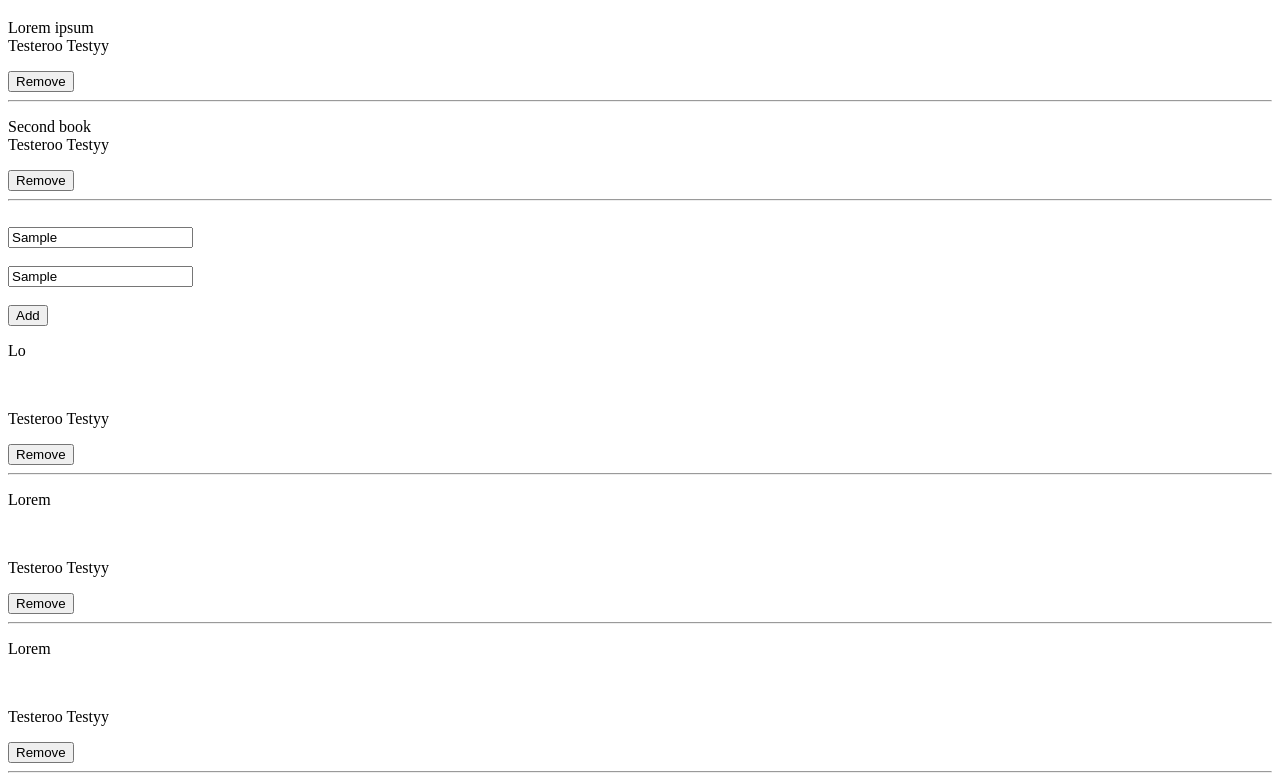
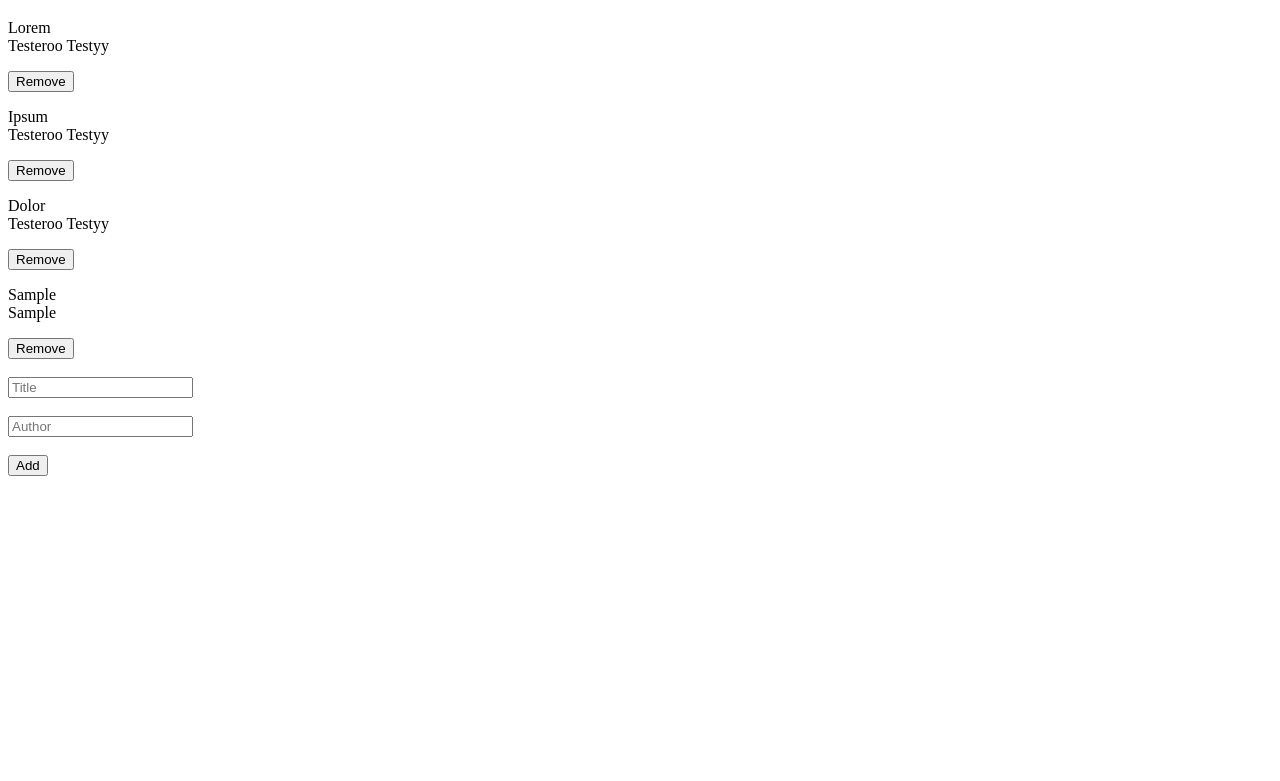
Before and after one commit to Braingenius2/Awesome-books, a plain HTML site: page index.html in a window 1280 px wide. Both pictures are taken after typing "Sample", "Sample" into the empty fields and a click on the button "Add". Shown: the part 61-842 px from the top of the page. After the commit the page ends 800 px from the top, so only its background shows below. Drawn offline with Linux system fonts and the light colour scheme.

Commit message:
update the script

```diff
--- a/index.html
+++ b/index.html
@@ -10,29 +10,7 @@
   <header></header>
   <main>
     <h1>Awesome books</h1>
-    <section id="book-list">
-      <div class="book">
-        <p><span class="title">Lorem ipsum</span>
-          <br>
-          <span class="author">Testeroo Testyy</span>
-         </p>
-
-          <button class="remove-btn" type="button">Remove</button>
-          <br>
-          <hr>
-      </div>
-      <div class="book">
-        <p><span class="title">Second book</span>
-          <br>
-          <span class="author">Testeroo Testyy</span>
-         </p>
-      <button class="remove-btn" type="button" >Remove</button>
-      <br>
-      <hr>
-      </div>
-
-    </section>
-
+    <section id="book-list"></section>
     <br>
     <form action="" method="post" id="add-book">
 
@@ -42,7 +20,7 @@
           <label for="author-input"></label>
           <input type="text" id="author-input" placeholder="Author">
           <br><br>
-          <input type="button" value="Add" class="add">
+          <input type="button" value="Add" class="add" id="add-btn">
 
 
     </form>
--- a/script.js
+++ b/script.js
@@ -1,128 +1,94 @@
+// define books as a collection of arrays
 let books = [
   {
-      title: 'Lo',
-      author: 'Testeroo Testyy'
+    id: 1,
+    title: 'Lorem',
+    author: 'Testeroo Testyy',
   },
   {
-      title: 'Lorem',
-      author: 'Testeroo Testyy'
+    id: 2,
+    title: 'Ipsum',
+    author: 'Testeroo Testyy',
   },
   {
-      title: 'Lorem',
-      author: 'Testeroo Testyy'
+    id: 3,
+    title: 'Dolor',
+    author: 'Testeroo Testyy',
   }
-  ];
+]
 
-  function addBook() {
-    const title = document.getElementById('title-input').value;
-    const author = document.getElementById('author-input').value;
-    books.push({
+// Get DOM elements
+const bookListElement = document.getElementById("book-list");
+const addBookElement = document.getElementById("add-book");
+const addButtonElement = document.getElementById("add-btn");
+const removeButtonElement = document.getElementById("remove-btn");
+const titleInputElement = document.getElementById("title-input");
+const authorInputElement = document.getElementById("author-input");
+
+function addBook(title, author) {
+  const book = {
+    id: books.length + 1,
     title: title,
-      author: author
+    author: author,
+  }
+  books.push(book);
+  localStorage.setItem("books", JSON.stringify(books));
+}
+
+function removeBook(id) {
+  books = books.filter(function(book) {
+    return book.id !== id;
+  });
+  let localStorageBooks = JSON.parse(localStorage.getItem('books'));
+  localStorageBooks = localStorageBooks.filter((obj) => obj.id !== parseInt(id, 10));
+  localStorage.setItem("books", JSON.stringify(localStorageBooks));
+}
+
+function displayBookList() {
+  // Clear the book list element
+  bookListElement.innerHTML = "";
+
+  // Loop through the book collection and create a new element for each book
+  books.forEach(function (book, index) {
+    const bookElement = document.createElement("div");
+    bookElement.innerHTML = `<p><span class="title">${book.title}</span><br><span class="author">${book.author}</span></p>`;
+    bookElement.id = `book-${book.id}`;
+    const removeButton = document.createElement("button");
+    removeButton.textContent = "Remove";
+    removeButton.dataset.id = book.id;
+    removeButton.addEventListener("click", function(event) {
+      const id = event.target.dataset.id;
+      removeBook(id);
+      const bookElement = document.getElementById(`book-${id}`);
+      bookListElement.removeChild(bookElement);
+    });
+    bookElement.appendChild(removeButton);
+    bookListElement.appendChild(bookElement);
   });
 }
 
-  function removeBook() {
-    books = books.filter(function(value) {
-      if (value.title !== title && value.author !== author) {
-        return value;
-      }
-    });
-  }
-  function display(){
-  const main = document.querySelector('main');
-  for(let i=0;i<books.length;i+=1){
-    const b=books[i];
-    //create contaiiner
-    const bookContainer=document.createElement('div');
-    bookContainer.classList.add('books');
-    //create the elements
-    const pTitle = document.createElement('p');
-    pTitle.classList.add('book_Title')
-        pTitle.textContent=b.title
-    const breakLine = document.createElement('br');
-    const pauthor = document.createElement('p');
-      pauthor.classList.add('book_author')
-      pauthor.textContent=b.author
-    const removeButton = document.createElement('button');
-    removeButton.classList.add('remove-btn');
-    removeButton.textContent = 'Remove';
-    const hr = document.createElement('hr');
-    bookContainer.appendChild(pTitle);
-    bookContainer.appendChild(breakLine);
-    bookContainer.appendChild(pauthor);
-    bookContainer.appendChild(removeButton);
-    bookContainer.appendChild(hr);
-    //append to the parent element
-    main.appendChild(bookContainer)
-
-  }
-}
-display()
-
-  /*
-  function createBookList(books) {
-    if (books !== undefined && books !== null) {
-      books.forEach(element => {
-        const bookList = document.createElement('section');
-        const book = document.createElement('div');
-        const paragraph = document.createElement('p');
-        const title = document.createElement('span');
-        title.classList.add('title');
-        title.innerHTML = element.title;
-        const breakLine = document.createElement('br');
-        const author = document.createElement('span');
-        author.classList.add('author');
-        author.innerHTML = element.author;
-        const removeButton = document.createElement('button');
-        removeButton.classList.add('remove-btn');
-        removeButton.textContent = 'Remove';
-        const hr = document.createElement('hr');
-
-        bookList.appendChild(book);
-        book.appendChild(paragraph);
-        paragraph.appendChild(title);
-        paragraph.appendChild(breakLine);
-        paragraph.appendChild(author);
-        book.appendChild(removeButton);
-      });
-    }
+// Check if there is any data in localStorage and load it
+if (localStorage.getItem("books")) {
+  books = JSON.parse(localStorage.getItem("books"));
 }
 
-  function displayBooks() {
-    const main = document.querySelector('main');
-    createBookList(books);
-    main.appendChild(bookList);
-  }
+// Event listener for the add book button
+addButtonElement.addEventListener("click", function (event) {
+  event.preventDefault();
 
-  displayBooks();
-  */
+  // Get the values from the input fields
+  const title = titleInputElement.value;
+  const author = authorInputElement.value;
 
+  // Add the book to the collection
+  addBook(title, author);
 
-  //local storage
-  window.onload=function(){
-    if(localStorage){
-      // ADD event listner
-      document.getElementById('add-book').addEventListener('input',()=>{
-        //get value from form
-         const formTitle=document.getElementById('title-input').value;
-         const formAuthore=document.getElementById('author-input').value;
-         // create an object
-         const data={
-          storedTitle:formTitle,
-          storedAuthor:formAuthore,
-         };
-         //save the object in localstorage
-         localStorage.setItem('key',JSON.stringify(data));
+  // Clear the input fields
+  titleInputElement.value = "";
+  authorInputElement.value = "";
+
+  // Display the updated book list
+  displayBookList();
 });
-    }
-  }
-  function getData(){
-    //retrive the form
-    const parseData=JSON.parse(localStorage.getItem('key'));
-    if (parseData !== undefined && parseData !== null) {
-      document.getElementById('title-input').value= parseData.storedTitle;
-      document.getElementById('author-input').value= parseData.storedAuthor;
-    }
-  }
-  getData()
+
+displayBookList();
```
Lines whose indentation alone changed are shown as unchanged.
